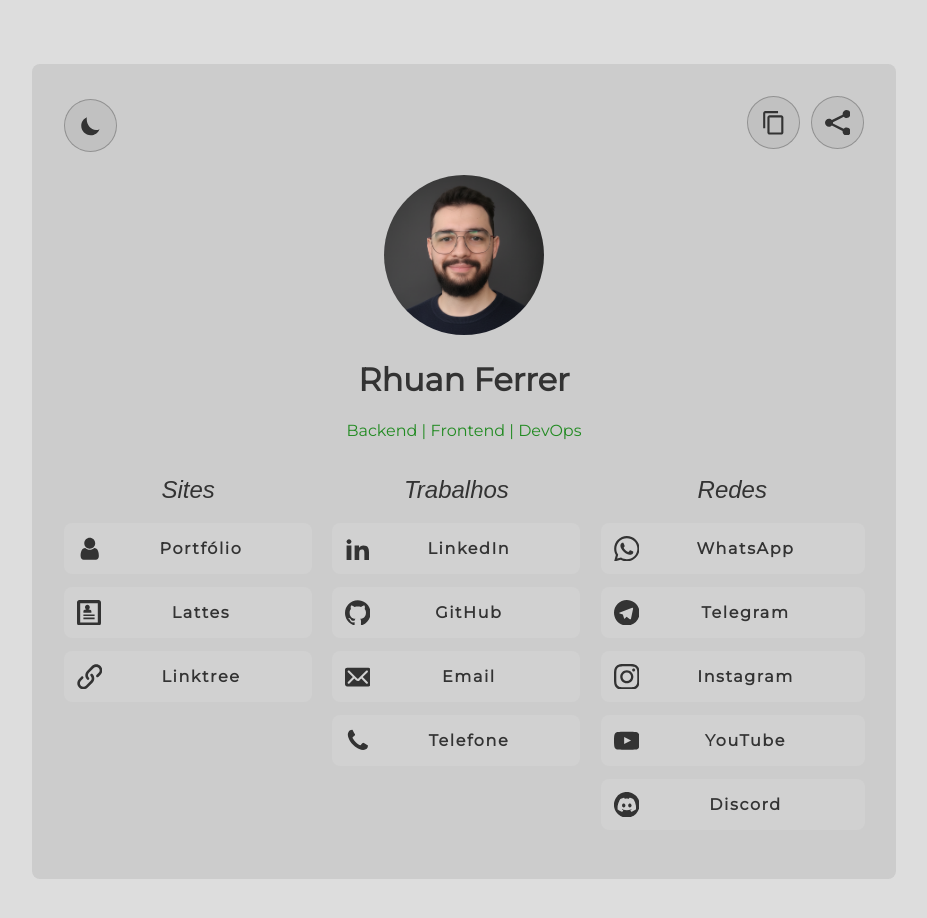
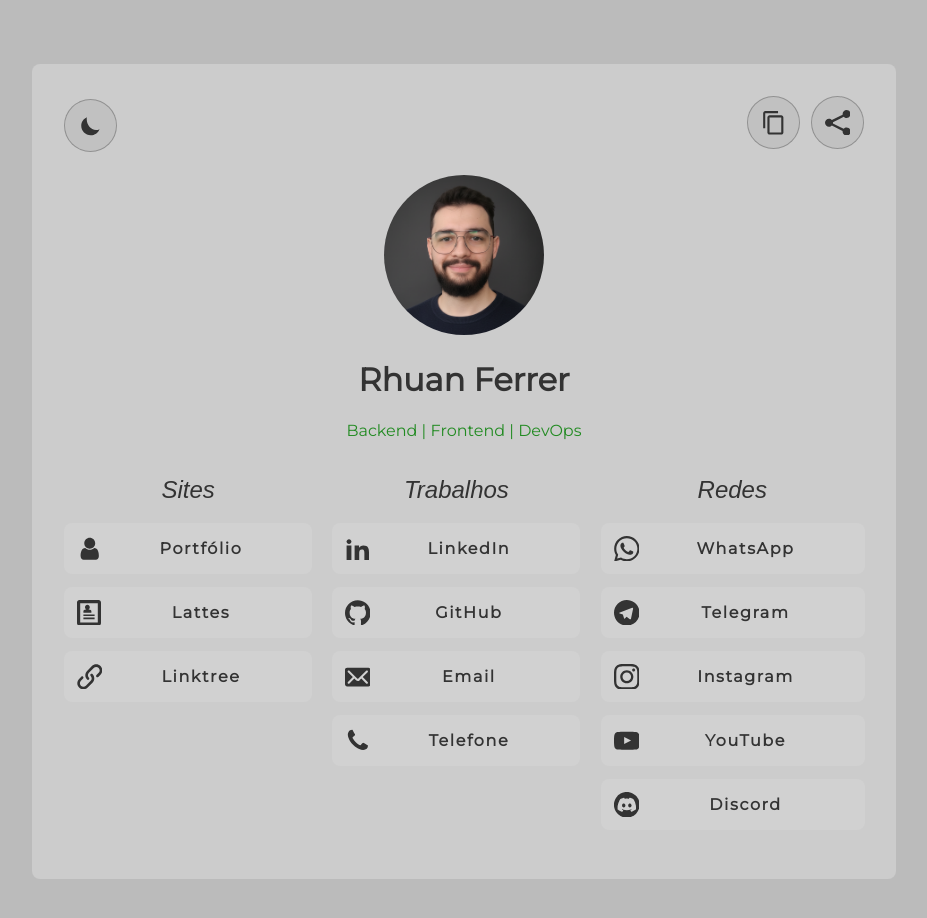
Before and after one commit to rhuanpk/social-links, a plain HTML site: page index.html in a window 1280 px wide. Both pictures are taken after a click on the button 266 px from the left and 125 px from the top of the page. Shown: the whole page, without its empty margins (176-1103 px from the left). Drawn offline with Linux system fonts and the light colour scheme; a web font is replaced by a local one.

Commit message:
feat: upgrade primary color dark in light mode

```diff
--- a/css/style.css
+++ b/css/style.css
@@ -15,7 +15,7 @@
 
 :root:has(.light) {
 	--primary-color: #ccc;
-	--primary-color-dark: #ddd;
+	--primary-color-dark: #bbb;
 	--primary-color-light: #333;
 	--accent-color: forestgreen;
 }
```
